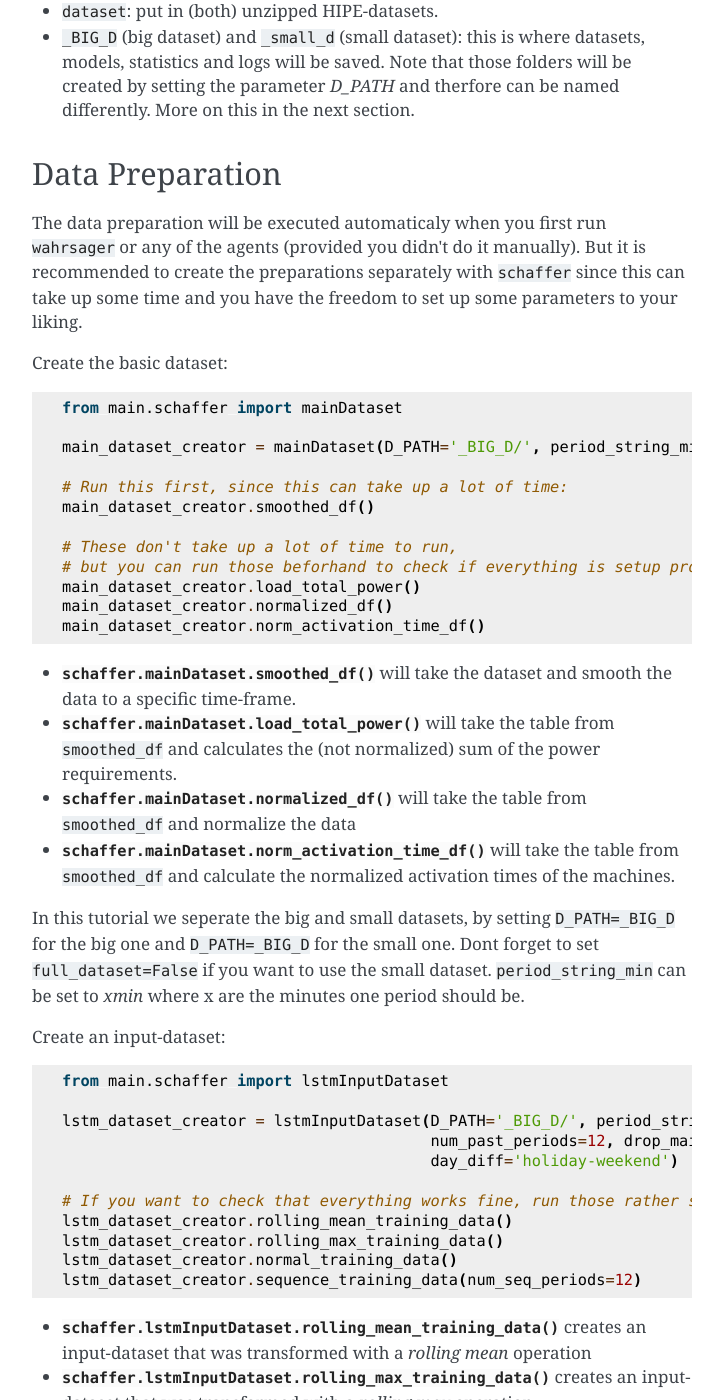
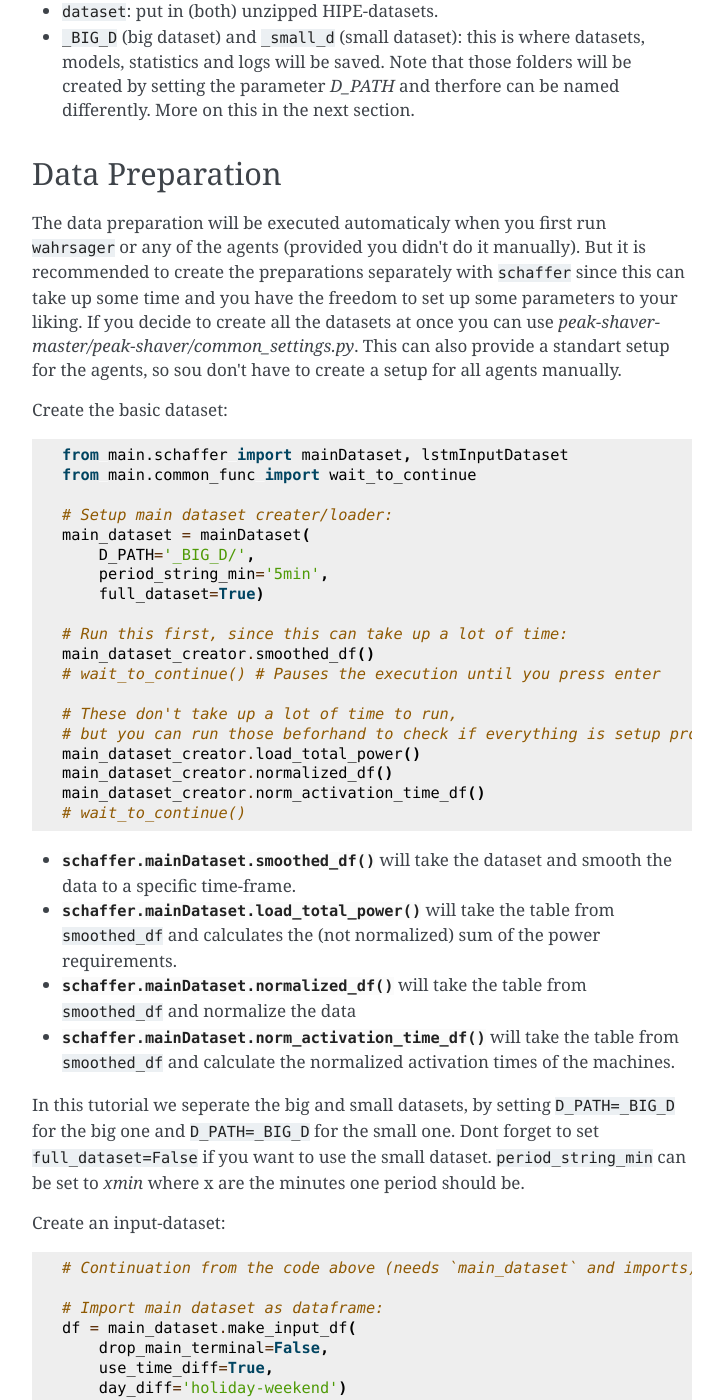
Before and after one commit to maik97/peak-shaver, a Sphinx documentation site: the page built from docs/intro/getting_started.rst, in a window 1280 px wide and 1400 px high, scrolled down 1518 px. Shown: the whole window, without its empty margins (388-1111 px from the left). Built offline with Sphinx 7.4.7, drawn with Linux system fonts in a browser that asks for light colours; some of the changed text lies outside the part shown.

Commit message:
docs update

```diff
--- a/docs/docs_snippets/example_preprocessing.py
+++ b/docs/docs_snippets/example_preprocessing.py
@@ -1,42 +1,51 @@
-'''
-Example of preprocessing the HIPE-Dataset.
-'''
+''' Example of preprocessing the HIPE-Dataset '''
 from main.schaffer import mainDataset, lstmInputDataset, DatasetStatistics
 from main.common_func import wait_to_continue
 
-main_dataset_creator = mainDataset(D_PATH='_BIG_D/', period_string_min='5min', full_dataset=True)
 
-# If you want to check that everything works fine, run those rather step by step:
+''' Main Dataset '''
 
+# Setup main dataset creater/loader:
+main_dataset = mainDataset(
+    D_PATH='_BIG_D/',
+    period_string_min='5min',
+    full_dataset=True)
+
+# Run this first, since this can take up a lot of time:
 main_dataset_creator.smoothed_df()
-wait_to_continue()
+# wait_to_continue() # Pauses the execution until you press enter
 
+# These don't take up a lot of time to run,
+# but you can run those beforhand to check if everything is setup properly:
 main_dataset_creator.load_total_power()
-wait_to_continue()
-
 main_dataset_creator.normalized_df()
-wait_to_continue()
-
 main_dataset_creator.norm_activation_time_df()
-wait_to_continue()
+# wait_to_continue()
 
 
-lstm_dataset_creator = lstmInputDataset(D_PATH='_BIG_D/', period_string_min='5min',full_dataset=False,
-                                        num_past_periods=12, drop_main_terminal=False, use_time_diff=True,
-                                        day_diff='holiday-weekend')
+''' LSTM Dataset: '''
+
+# Import main dataset as dataframe:
+df = main_dataset.make_input_df(
+    drop_main_terminal=False,
+    use_time_diff=True,
+    day_diff='holiday-weekend')
+
+# Setup lstm dataset creator/loader:
+lstm_dataset = lstmInputDataset(main_dataset, df, num_past_periods=12)
 
 # If you want to check that everything works fine, run those rather step by step:
 lstm_dataset_creator.rolling_mean_training_data()
-wait_to_continue()
+#wait_to_continue()
 
 lstm_dataset_creator.rolling_max_training_data()
-wait_to_continue()
+#wait_to_continue()
 
 lstm_dataset_creator.normal_training_data()
-wait_to_continue()
+#wait_to_continue()
 
 lstm_dataset_creator.sequence_training_data(num_seq_periods=12)
-wait_to_continue()
+#wait_to_continue()
 
 
 #plotter = DatasetStatistics(D_PATH='_small_d/', period_string_min='15min', full_dataset=True)
--- a/docs/intro/getting_started.rst
+++ b/docs/intro/getting_started.rst
@@ -53,24 +53,31 @@
 
 Data Preparation
 ****************
-The data preparation will be executed automaticaly when you first run ``wahrsager`` or any of the agents (provided you didn't do it manually). But it is recommended to create the preparations separately with ``schaffer`` since this can take up some time and you have the freedom to set up some parameters to your liking.
+The data preparation will be executed automaticaly when you first run ``wahrsager`` or any of the agents (provided you didn't do it manually). But it is recommended to create the preparations separately with ``schaffer`` since this can take up some time and you have the freedom to set up some parameters to your liking. If you decide to create all the datasets at once you can use `peak-shaver-master/peak-shaver/common_settings.py`. This can also provide a standart setup for the agents, so sou don't have to create a setup for all agents manually.
 
 Create the basic dataset:
 
 .. code-block:: python
 
-    from main.schaffer import mainDataset
+    from main.schaffer import mainDataset, lstmInputDataset
+    from main.common_func import wait_to_continue
 
-    main_dataset_creator = mainDataset(D_PATH='_BIG_D/', period_string_min='5min', full_dataset=True)
+    # Setup main dataset creater/loader:
+    main_dataset = mainDataset(
+        D_PATH='_BIG_D/',
+        period_string_min='5min',
+        full_dataset=True)
 
     # Run this first, since this can take up a lot of time:
     main_dataset_creator.smoothed_df()
+    # wait_to_continue() # Pauses the execution until you press enter
 
     # These don't take up a lot of time to run,
     # but you can run those beforhand to check if everything is setup properly:
     main_dataset_creator.load_total_power()
     main_dataset_creator.normalized_df()
     main_dataset_creator.norm_activation_time_df()
+    # wait_to_continue()
 
 - :meth:`schaffer.mainDataset.smoothed_df` will take the dataset and smooth the data to a specific time-frame.
 - :meth:`schaffer.mainDataset.load_total_power` will take the table from ``smoothed_df`` and calculates the (not normalized) sum of the power requirements.
@@ -83,24 +90,36 @@
 
 .. code-block:: python
 
-    from main.schaffer import lstmInputDataset
+    # Continuation from the code above (needs `main_dataset` and imports)
 
-    lstm_dataset_creator = lstmInputDataset(D_PATH='_BIG_D/', period_string_min='5min', full_dataset=True,
-                                            num_past_periods=12, drop_main_terminal=False, use_time_diff=True,
-                                            day_diff='holiday-weekend')
+    # Import main dataset as dataframe:
+    df = main_dataset.make_input_df(
+        drop_main_terminal=False,
+        use_time_diff=True,
+        day_diff='holiday-weekend')
+
+    # Setup lstm dataset creator/loader:
+    lstm_dataset = lstmInputDataset(main_dataset, df, num_past_periods=12)
 
     # If you want to check that everything works fine, run those rather step by step:
     lstm_dataset_creator.rolling_mean_training_data()
+    #wait_to_continue()
+
     lstm_dataset_creator.rolling_max_training_data()
+    #wait_to_continue()
+
     lstm_dataset_creator.normal_training_data()
+    #wait_to_continue()
+
     lstm_dataset_creator.sequence_training_data(num_seq_periods=12)
+    #wait_to_continue()
 
 - :meth:`schaffer.lstmInputDataset.rolling_mean_training_data` creates an input-dataset that was transformed with a `rolling mean` operation
 - :meth:`schaffer.lstmInputDataset.rolling_max_training_data` creates an input-dataset that was transformed with a `rolling max` operation
 - :meth:`schaffer.lstmInputDataset.normal_training_data` creates a normale input-dataset.
 - :meth:`schaffer.lstmInputDataset.normal_training_data` creates an input-dataset with sequence-labels the size of ``num_seq_periods``.
 
-Make sure to use the same parameters in ``lstmInputDataset`` that you used in ``mainDataset``
+Make sure to use the same parameters in ``lstmInputDataset`` that you used in ``mainDataset``.
 
 
 Making Predictions
```
Also changed, not shown: 2 other files.
